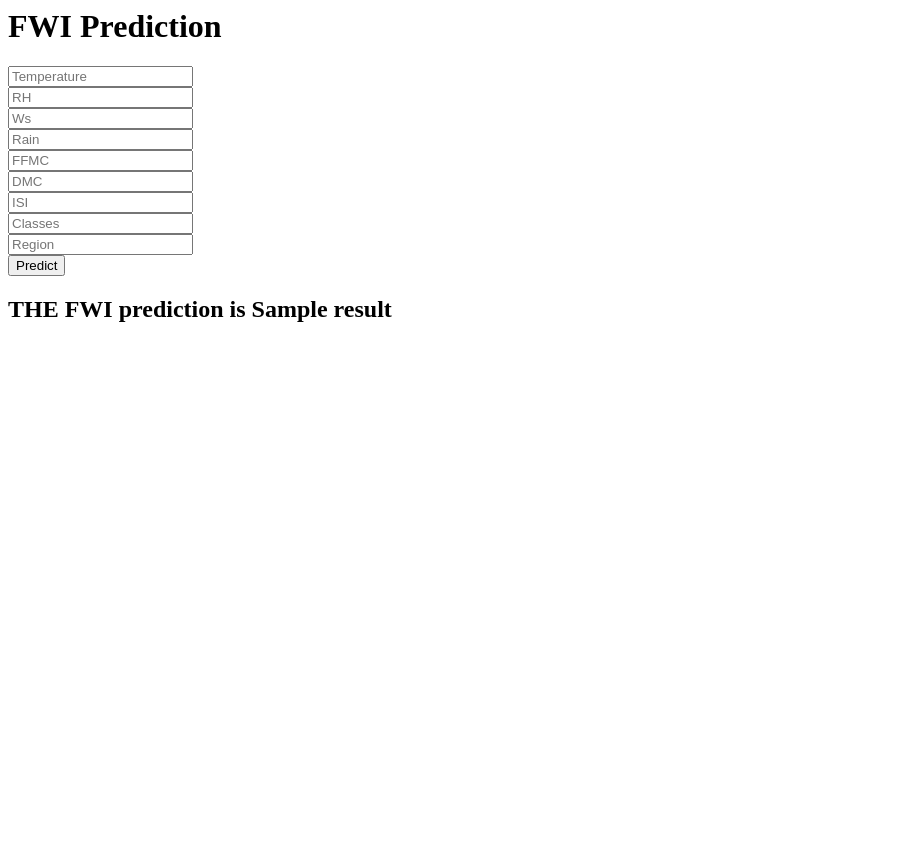
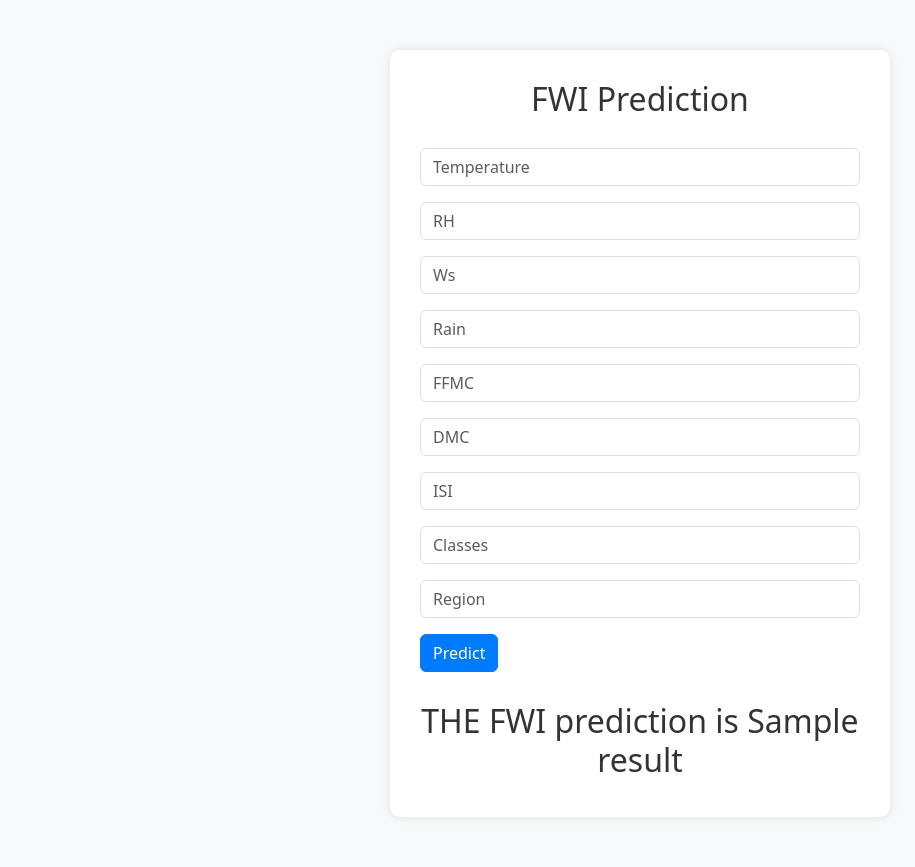
Before and after one commit to rohitmagdum13-ML/Algerian-Forest, a Flask app: template templates/home.html in a window 1280 px wide. Shown: the whole page, without its empty margins (0-915 px from the left). Before the commit the page ends 322 px from the top, so only its background shows below. Run offline with Flask 3, Linux system fonts and the light colour scheme; the template is opened without the code that fills it: most values are stand-ins (such as "Sample title", 1, 10 or a date in 2020); parts of the project's set-up code (start-up, migrations or seed data) failed here and were passed over.

Commit message:
Changes in template home.html

```diff
--- a/templates/home.html
+++ b/templates/home.html
@@ -1,26 +1,91 @@
-<html>
+<!DOCTYPE html>
+<html lang="en">
+
+<head>
+   <meta charset="UTF-8">
+   <meta name="viewport" content="width=device-width, initial-scale=1.0">
+   <title>FWI Prediction</title>
+   <link href="https://cdn.jsdelivr.net/npm/bootstrap@5.3.3/dist/css/bootstrap.min.css" rel="stylesheet"
+      integrity="sha384-QWTKZyjpPEjISv5WaRU9OFeRpok6YctnYmDr5pNlyT2bRjXh0JMhjY6hW+ALEwIH" crossorigin="anonymous">
+   <style>
+      body {
+         background-color: #f8f9fa;
+      }
+
+      .login {
+         max-width: 500px;
+         margin: 50px auto;
+         padding: 30px;
+         background-color: #ffffff;
+         border-radius: 10px;
+         box-shadow: 0px 0px 10px rgba(0, 0, 0, 0.1);
+      }
+
+      .login h1 {
+         margin-bottom: 30px;
+         font-size: 2rem;
+         text-align: center;
+         color: #333333;
+      }
+
+      .login h2 {
+         margin-top: 30px;
+         text-align: center;
+         color: #333333;
+      }
+
+      .btn-primary {
+         background-color: #007bff;
+         border-color: #007bff;
+      }
+
+      .btn-primary:hover {
+         background-color: #0056b3;
+         border-color: #0056b3;
+      }
+   </style>
+</head>
+
 <body>
-    <div class="login">
-       <h1>FWI Prediction</h1>
+   <div class="login">
+      <h1>FWI Prediction</h1>
+      <!-- Main Input For Receiving Query to our ML -->
+      <form action="{{ url_for('predict_datapoint')}}" method="post">
+         <div class="mb-3">
+            <input type="text" class="form-control" name="Temperature" placeholder="Temperature" required="required" />
+         </div>
+         <div class="mb-3">
+            <input type="text" class="form-control" name="RH" placeholder="RH" required="required" />
+         </div>
+         <div class="mb-3">
+            <input type="text" class="form-control" name="Ws" placeholder="Ws" required="required" />
+         </div>
+         <div class="mb-3">
+            <input type="text" class="form-control" name="Rain" placeholder="Rain" required="required" />
+         </div>
+         <div class="mb-3">
+            <input type="text" class="form-control" name="FFMC" placeholder="FFMC" required="required" />
+         </div>
+         <div class="mb-3">
+            <input type="text" class="form-control" name="DMC" placeholder="DMC" required="required" />
+         </div>
+         <div class="mb-3">
+            <input type="text" class="form-control" name="ISI" placeholder="ISI" required="required" />
+         </div>
+         <div class="mb-3">
+            <input type="text" class="form-control" name="Classes" placeholder="Classes" required="required" />
+         </div>
+         <div class="mb-3">
+            <input type="text" class="form-control" name="Region" placeholder="Region" required="required" />
+         </div>
+         <button type="submit" class="btn btn-primary btn-block btn-large">Predict</button>
+      </form>
+      <h2>THE FWI prediction is {{result}}</h2>
+   </div>
+   <script src="https://cdn.jsdelivr.net/npm/bootstrap@5.3.3/dist/js/bootstrap.bundle.min.js"
+      integrity="sha384-YvpcrYf0tY3lHB60NNkmXc5s9fDVZLESaAA55NDzOxhy9GkcIdslK1eN7N6jIeHz"
+      crossorigin="anonymous"></script>
+</body>
+</body>
 
-        <!-- Main Input For Receiving Query to our ML -->
-       <form action="{{ url_for('predict_datapoint')}}" method="post">
-         <input type="text" name="Temperature" placeholder="Temperature" required="required" /><br>
-           <input type="text" name="RH" placeholder="RH" required="required" /><br>
-           <input type="text" name="Ws" placeholder="Ws" required="required" /><br>
-           <input type="text" name="Rain" placeholder="Rain" required="required" /><br>
-           <input type="text" name="FFMC" placeholder="FFMC" required="required" /><br>
-           <input type="text" name="DMC" placeholder="DMC" required="required" /><br>
-           <input type="text" name="ISI" placeholder="ISI" required="required" /><br>
-           <input type="text" name="Classes" placeholder="Classes" required="required" /><br>
-           <input type="text" name="Region" placeholder="Region" required="required" /><br>
-
-
-
-           <button type="submit" class="btn btn-primary btn-block btn-large">Predict</button>
-       </form>
-    <h2>
-       THE FWI prediction is {{result}}
-    </h2>
-   <body>
 </html>
```
